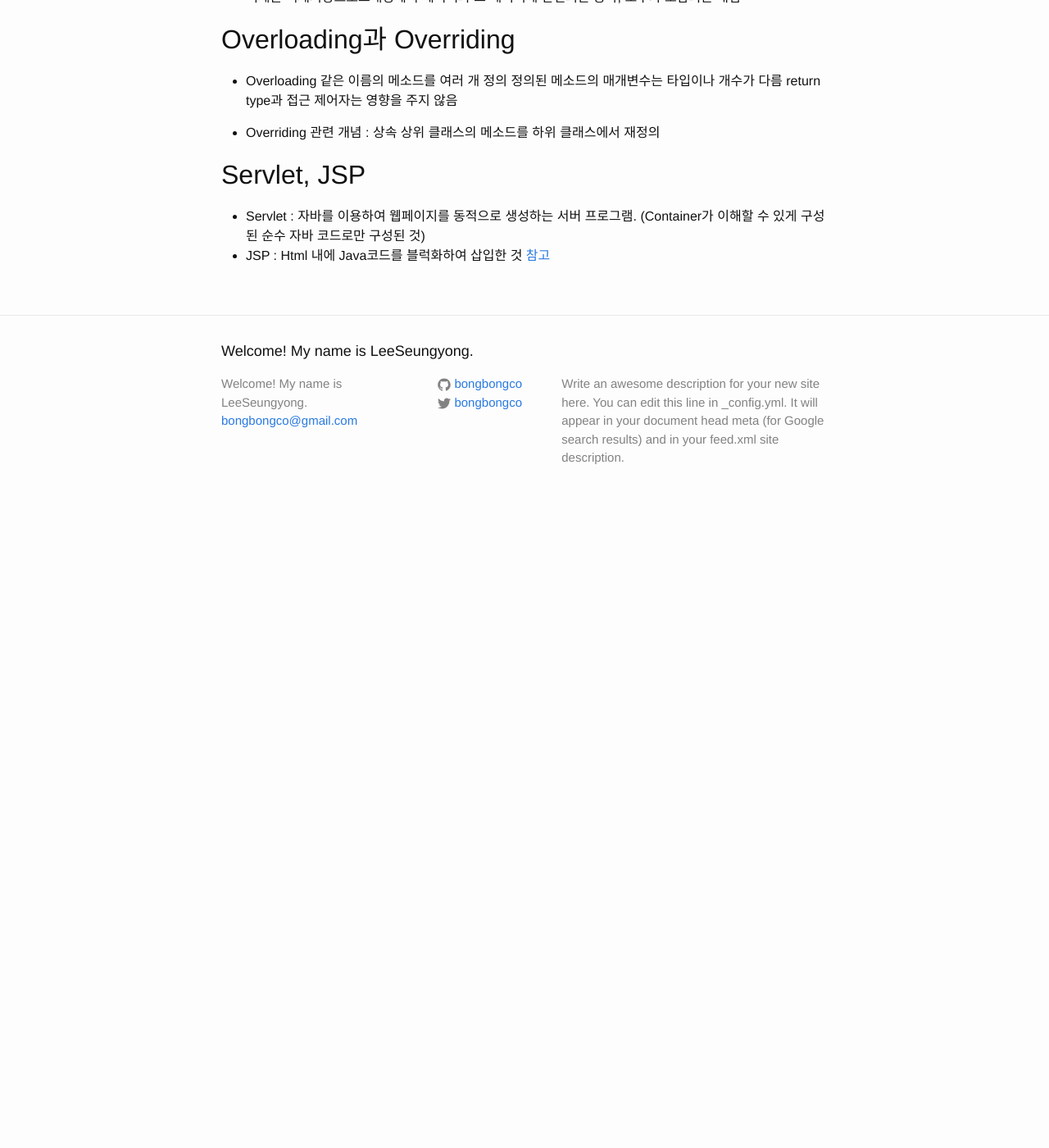
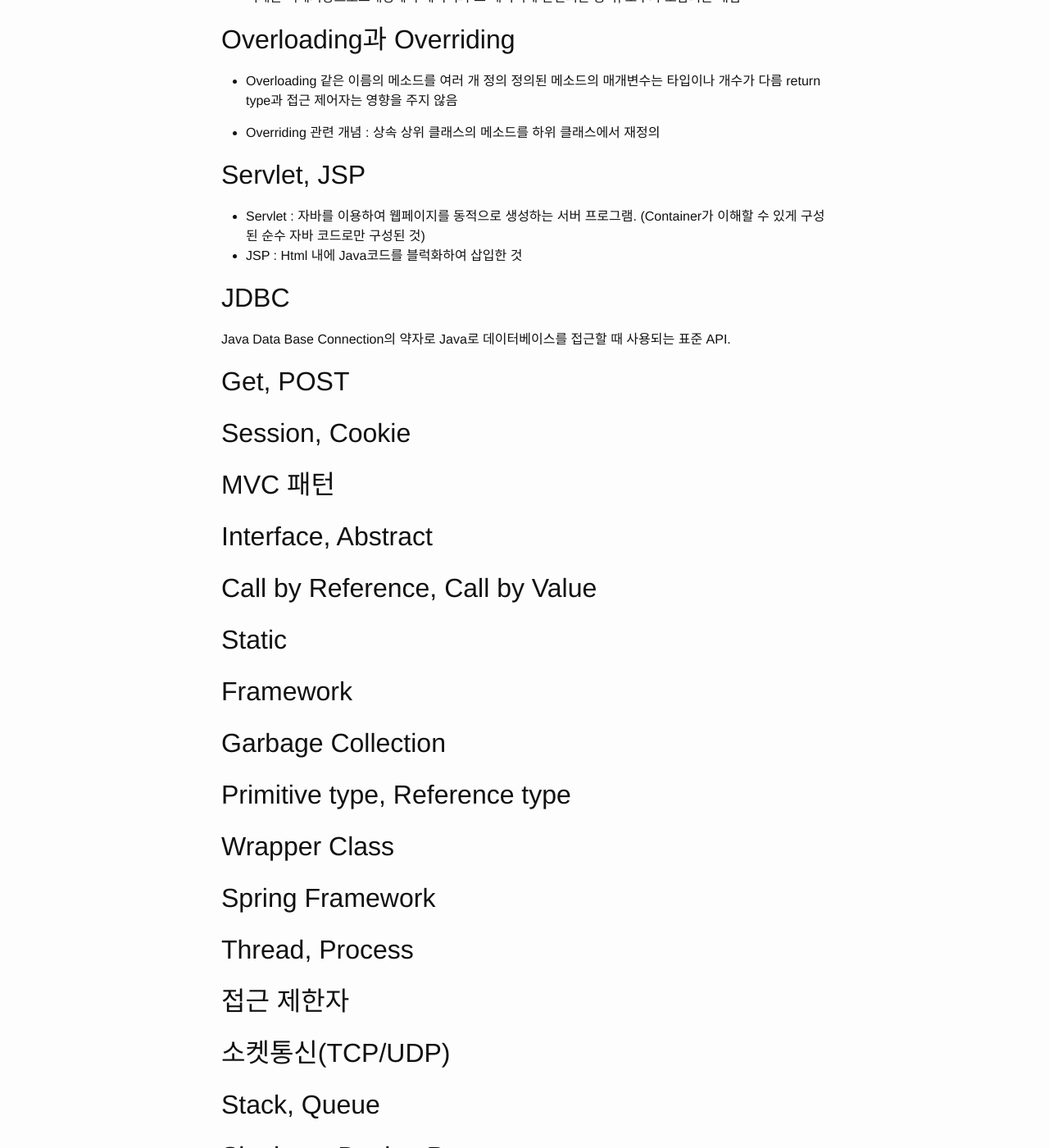
Before and after one commit to LktProgrammer/bongbongco.github.io, a Jekyll site: the page built from _posts/2016-07-19-Java-Foundation.markdown, in a window 1280 px wide and 1400 px high, scrolled down 674 px. Shown: the whole window at 82% size. Built offline with Jekyll 4.4.1, drawn with Linux system fonts in a browser that asks for light colours; before the commit the page ends 1304 px from its top, so only the background shows below that; some of the changed text lies outside the part shown.

Commit message:
20160720 Posting

```diff
--- a/_posts/2016-07-19-Java-Foundation.markdown
+++ b/_posts/2016-07-19-Java-Foundation.markdown
@@ -38,6 +38,63 @@ Servlet, JSP
 ------
 * Servlet : 자바를 이용하여 웹페이지를 동적으로 생성하는 서버 프로그램. (Container가 이해할 수 있게 구성된 순수 자바 코드로만 구성된 것)
 * JSP : Html 내에 Java코드를 블럭화하여 삽입한 것
+
+JDBC
+------
+Java Data Base Connection의 약자로 Java로 데이터베이스를 접근할 때 사용되는 표준 API.
+
+Get, POST
+------
+
+Session, Cookie
+------
+
+MVC 패턴
+------
+
+Interface, Abstract
+------
+
+Call by Reference, Call by Value
+------
+
+Static
+------
+
+Framework
+------
+
+Garbage Collection
+------
+
+Primitive type, Reference type
+------
+
+Wrapper Class
+------
+
+Spring Framework
+------
+
+Thread, Process
+------
+
+접근 제한자
+------
+
+소켓통신(TCP/UDP)
+------
+
+Stack, Queue
+------
+
+Singleton Design Pattern
+------
+
+Index (Database)
+------
+
+
 [참고]
 
 [참고]:http://hahahoho5915.tistory.com/16
```
Also changed, not shown: _posts/2016-07-20-Coding-interview-quick-look.markdown (added, +8 -0 lines), _posts/2016-07-20-Making-Coding-Map.markdown (added, +61 -0 lines), _posts/2016-07-20-Redis-quick-look.markdown (added, +77 -0 lines), _posts/2016-07-20-Swift-quick-look.markdown (added, +8 -0 lines).
